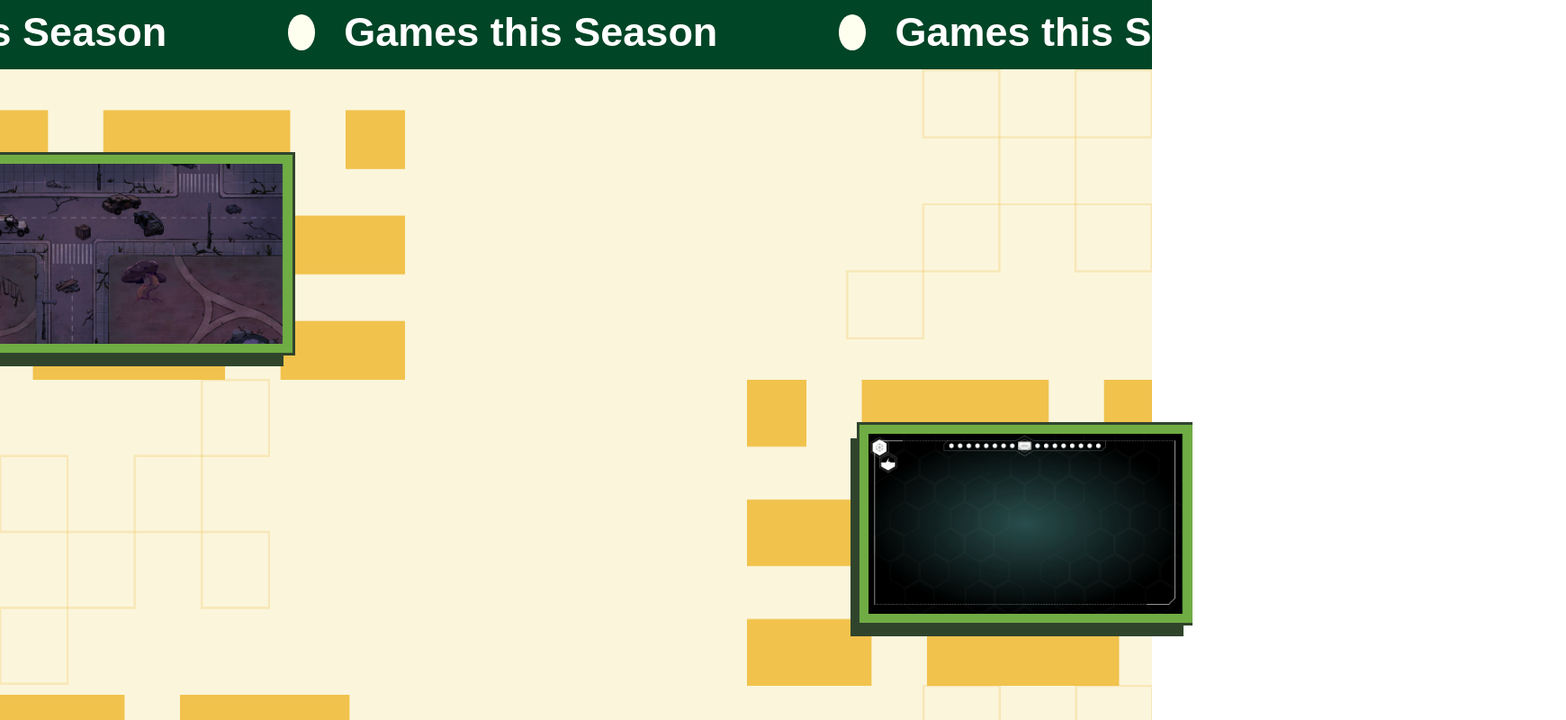
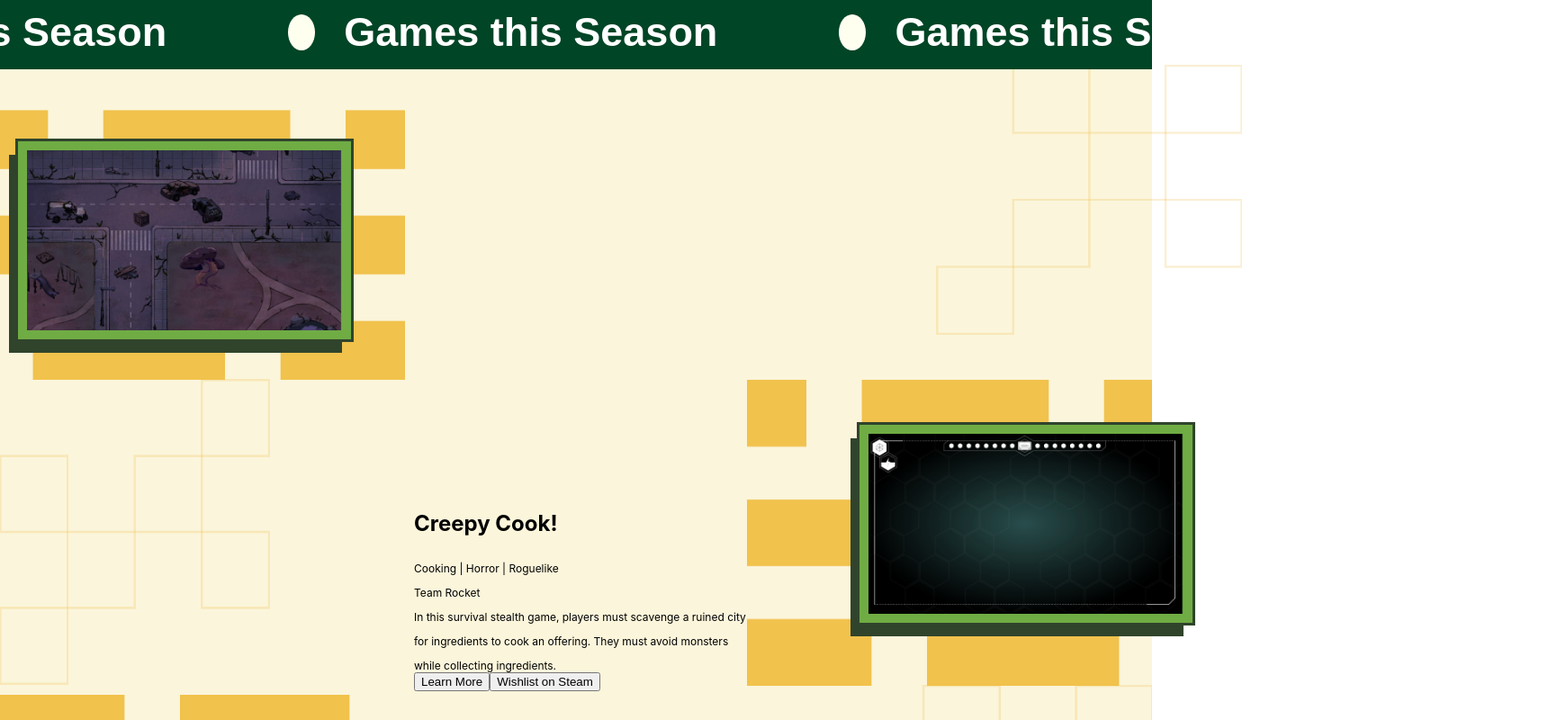
Before and after one commit to unimelb-game-makers/stego-studios, a React (Create React App) app: page / in a window 1280 px wide. Shown: the part 1080-1880 px from the top of the page at 90% size, 1740 px wide, since content can reach past the window. Built offline with nearby package versions, Linux system fonts and the light colour scheme; a web font is replaced by a local one.

Commit message:
commit before major changes

```diff
--- a/src/styles/showcase.css
+++ b/src/styles/showcase.css
@@ -1,26 +1,38 @@
+
 .top {
   background-color: #fbf5db;
   margin: 0px;
   padding: 0px;
   height: 290px;
   width: 100%;
+  position: relative;
+}
+.topBar {
+  position: relative;
+  display: flex;
+  justify-content: space-between; /* Space out the images */
+  align-items: flex-start; /* Align the images to the top */
+  padding: 0px;
 }
 
 .topBar img:nth-child(1){
   margin-top: 45px;
-  position: absolute;
+  position: relative;
   left: 0;
   width: 450px;
   height: 300px;
 }
 
 .topBar img:nth-child(2){
-  margin-top: 45px;
-  position: relative;
-  left: -500px;
-  bottom: -50px;
+  /* position: fixed; */
+  /* Use this as reference for the previous divs
+  don't move on until this issue is resolved */
+  margin-top: 80px;
+  position: absolute;
+  left: 20px;
   width: 350px;
   height: 200px;
+
   border: 10px solid #70ac44;
   outline: 3px solid #30442c;
   box-shadow:  -10px 15px 0 #30442c;
@@ -28,11 +40,43 @@
 }
 
 .topSquare img {
-  position: absolute;
-  margin-top: -269px;
-  right: 0;
+  position: relative;
+  margin-top: 0px;
+  bottom: 350px;
+  left: 570px;
   width: 340px;
   height: 300px;
+}
+
+/* Mobile Styles (up to 390px in portrait) */
+@media (max-width: 767px) {
+  .topBar {
+    flex-direction: column; /* Align images horizontally */
+  }
+
+  .topBar img:nth-child(1) {
+    width: 60%; /* Resize the first image */
+    height: auto; /* Maintain aspect ratio */
+    position: relative;
+    bottom: 30px;
+  }
+
+  .topBar img:nth-child(2) {
+    width: 35%; /* Resize the second image */
+    height: auto; /* Maintain aspect ratio */
+    position: relative;
+    bottom: 230px;
+    right: 10px;
+    left: 40px;
+  }
+
+  .topSquare img {
+    width: 200px; /* Adjust the size of the square image */
+    height: 200px; /* Maintain aspect ratio */
+    top: -360px;
+    left: 100px;
+    position: relative;
+  }
 }
 
 .middle {
@@ -113,3 +157,21 @@
   height: 300px;
 
 }
+
+.creepycook {
+  position: relative;
+  top: -175px;
+  left: 460px;
+  display: flex;
+  flex-direction: column; /* Align items vertically */
+  align-items: flex-start; /* Align all child elements to the left */
+  font-size: 12px;
+}
+
+.creepycook p {
+  margin-bottom: 0px;
+}
+
+.creepybuttons {
+  margin-top: 10px;
+}
--- a/src/tsx-components/Showcase.tsx
+++ b/src/tsx-components/Showcase.tsx
@@ -9,10 +9,25 @@ const Showcase = () => {
             <div className="topBar">
             <img src="/images/Top_Bar.png" alt="Top_Bar.png"/>
             <img src="/images/creepycook.png" alt="creepycook.png"/>
-
             </div>
             <div className="topSquare">
             <img src="/images/Top_Square.png" alt="Top_square.png"/>
+            </div>
+
+            <div className="creepycook">
+                <h1>Creepy Cook!</h1>
+                <p>Cooking | Horror | Roguelike</p>
+                <p>Team Rocket </p>
+                <p>In this survival stealth game, players must scavenge a ruined city</p>
+                <p>for ingredients to cook an offering.  They must avoid monsters</p>
+                <p>while collecting ingredients.</p>
+
+                <div className="creepyButtons">
+                    <button>Learn More</button>
+                    <button>Wishlist on Steam</button>
+                </div>
+
+
             </div>
         </div>
 
```
